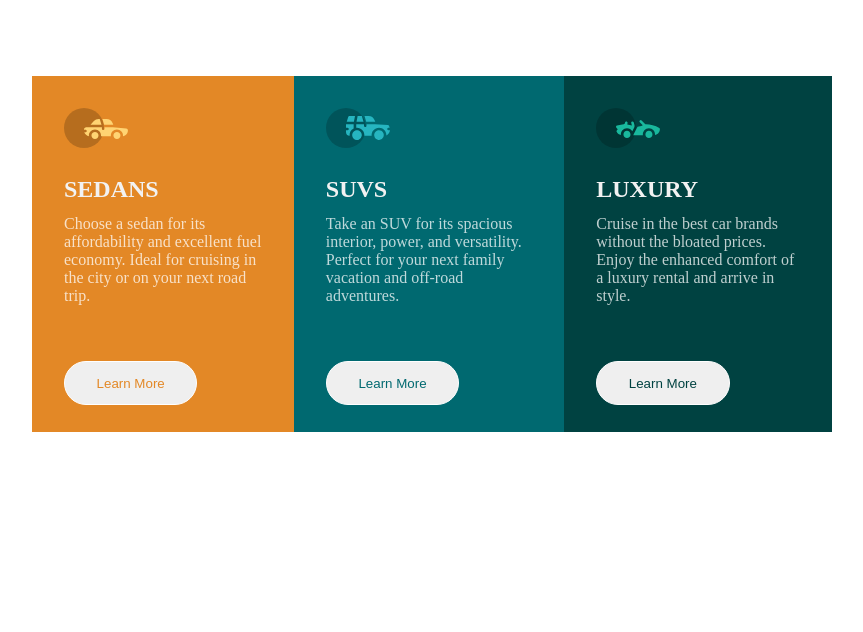
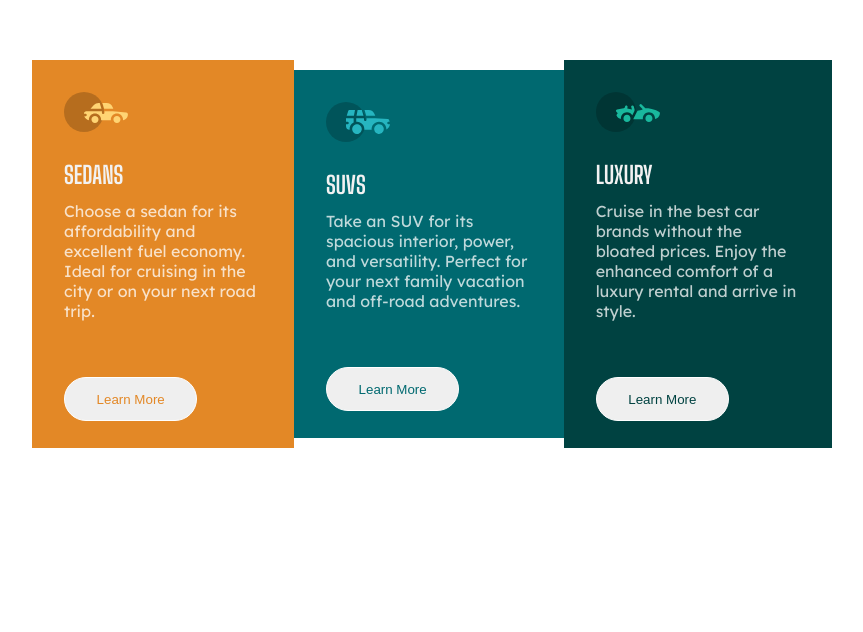
Before and after one commit to DevMarkson/3column-preview-card, a plain HTML site: page index.html in a window 1280 px wide. Shown: the part 146-778 px from the top of the page, without its empty margins (208-1071 px from the left). Drawn offline with Linux system fonts and the light colour scheme.

Commit message:
initial commit

```diff
--- a/style.css
+++ b/style.css
@@ -1,3 +1,6 @@
+@import url('https://fonts.googleapis.com/css2?family=Big+Shoulders+Display:wght@700&display=swap');
+@import url('https://fonts.googleapis.com/css2?family=Lexend+Deca&display=swap');
+
 * {
     padding: 0;
     margin: 0;
@@ -28,11 +31,13 @@
 .sedans h2 {
     padding-bottom: 0.5em;
     color: hsl(0, 0%, 95%);
+    font-family: 'Big Shoulders Display', cursive;
 }
 
 .sedans p {
     color: hsla(0, 0%, 100%, 0.75);
     padding-bottom: 3.5em;
+    font-family: 'Lexend Deca', sans-serif;
 }
 
 .suvs {
@@ -49,11 +54,13 @@
 .suvs h2 {
     padding-bottom: 0.5em;
     color: hsl(0, 0%, 95%);
+    font-family: 'Big Shoulders Display', cursive;
 }
 
 .suvs p {
     color: hsla(0, 0%, 100%, 0.75);
     padding-bottom: 3.5em;
+    font-family: 'Lexend Deca', sans-serif;
 }
 
 .luxury {
@@ -70,11 +77,13 @@
 .luxury h2 {
     padding-bottom: 0.5em;
     color: hsl(0, 0%, 95%);
+    font-family: 'Big Shoulders Display', cursive;
 }
 
 .luxury p {
     color: hsla(0, 0%, 100%, 0.75);
     padding-bottom: 3.5em;
+    font-family: 'Lexend Deca', sans-serif;
 }
 
 button {
@@ -92,7 +101,7 @@
     color: hsl(31, 77%, 52%);
 }
 
-.suvs button{
+.suvs button {
     color: hsl(184, 100%, 22%);
 }
 
@@ -136,6 +145,7 @@
     .suvs {
         width: 20em;
     }
+
     .attribution {
         width: 25em;
         margin-top: 1em;
```
